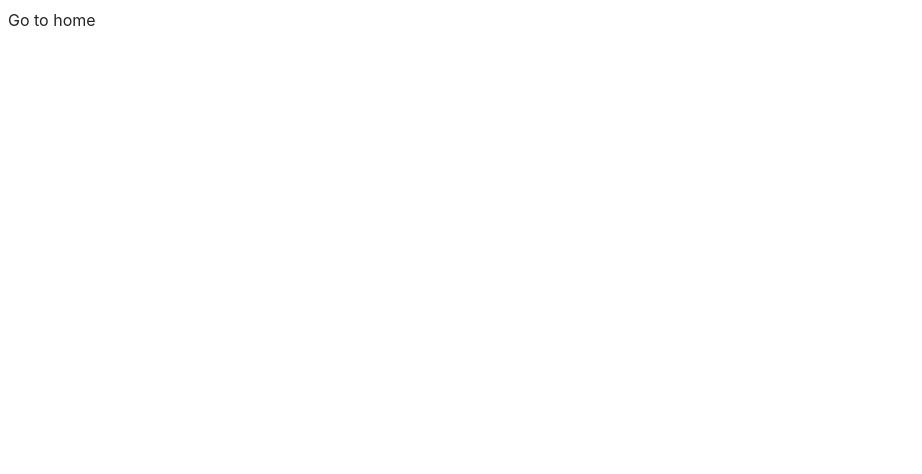
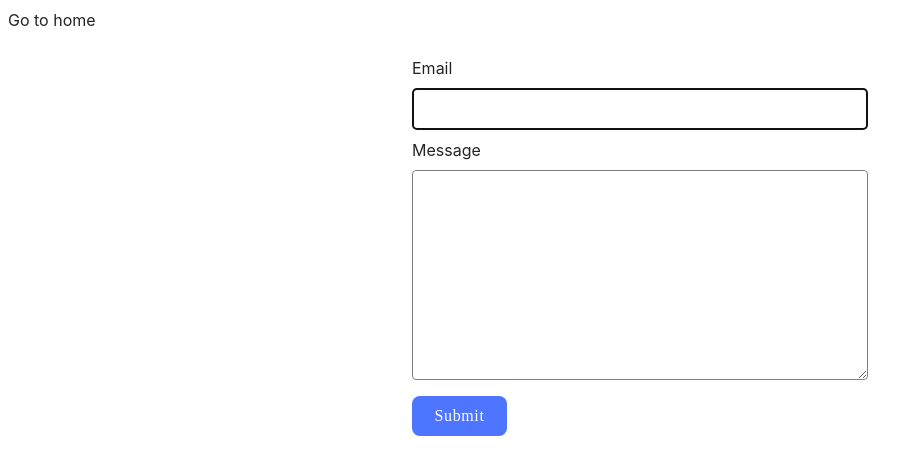
Before and after one commit to IrynaRybachok/goit-js-hw-09, a website built with Vite: page src/2-form.html in a window 1280 px wide. Shown: the whole page, without its empty margins (0-922 px from the left). Built offline with nearby package versions, Linux system fonts and the light colour scheme.

Commit message:
do task 2

```diff
--- a/src/2-form.html
+++ b/src/2-form.html
@@ -1,14 +1,25 @@
 <!DOCTYPE html>
 <html lang="en">
-<head>
-    <meta charset="UTF-8">
-    <meta name="viewport" content="width=device-width, initial-scale=1.0">
+  <head>
+    <meta charset="UTF-8" />
+    <meta name="viewport" content="width=device-width, initial-scale=1.0" />
     <title>Form</title>
     <link rel="stylesheet" href="./css/styles.css" />
-</head>
-<body>
+  </head>
+  <body>
     <a href="./index.html">Go to home</a>
+    <form class="feedback-form" autocomplete="off">
+      <label>
+        Email
+        <input type="email" name="email" autofocus />
+      </label>
+      <label>
+        Message
+        <textarea name="message" rows="8"></textarea>
+      </label>
+      <button type="submit">Submit</button>
+    </form>
 
     <script type="module" src="./js/2-form.js"></script>
-</body>
+  </body>
 </html>
--- a/src/css/2-form.css
+++ b/src/css/2-form.css
@@ -0,0 +1,65 @@
+.feedback-form {
+    width: 456px;
+    padding: 24px;
+    margin: 0 auto;
+    display: flex;
+    flex-direction: column;
+    border-radius: 8px;
+    background-color: #FFF;
+}
+
+label{
+    display: flex;
+    flex-direction: column;
+    gap: 8px;
+    margin-bottom: 8px;
+}
+
+label:last-child{
+    margin-bottom: 0;
+}
+
+label + label{
+    margin-bottom: 16px
+}
+
+input, textarea{
+    padding: 8px 16px;
+    color: #2E2F42;
+    font-family: Montserrat;
+    font-size: 16px;
+    line-height: 24px;
+    letter-spacing: 0.64px;
+    background-color: transparent;
+    border-radius: 4px;
+    border: 1px solid #808080;
+    transition: border-color 250ms cubic-bezier(0.4, 0, 0.2, 1);
+}
+
+input:focus, textarea:focus{
+    border-color: #000;
+}
+
+
+button{
+    display: flex;
+    justify-content: center;
+    align-items: center;
+    padding: 8px 16px;
+    width: 95px;
+    height: 40px;
+    border-radius: 8px;
+    background-color: #4E75FF;
+    border: none;
+    color: #FFF;
+    font-family: Montserrat;
+    font-size: 16px;
+    font-weight: 500;
+    line-height: 24px;
+    letter-spacing: 0.64px;
+    transition: background-color 250ms cubic-bezier(0.4, 0, 0.2, 1);
+}
+
+button:hover, button:focus{
+    background-color: #6C8CFF;
+}
--- a/src/js/2-form.js
+++ b/src/js/2-form.js
@@ -0,0 +1,117 @@
+const formData = {
+    email: "",
+    message: "",
+}
+
+const STORAGE_KEY = "feedback-form-state";
+
+const form = document.querySelector(".feedback-form");
+const email = form.elements.email;
+const message = form.elements.message;
+
+populateForm();
+
+form.addEventListener("input", handleFormInput);
+form.addEventListener("submit", handleFormSubmit);
+
+function handleFormSubmit(event){
+    event.preventDefault();
+
+    if (!email.value || !message.value){
+        alert("Fill please all fields");
+        return;
+    }else{
+        console.log(formData);
+        }
+
+    localStorage.removeItem(STORAGE_KEY);
+    form.reset();
+}
+
+function handleFormInput(){
+    formData.email = email.value.trim();
+    formData.message = message.value.trim();
+
+    localStorage.setItem(STORAGE_KEY, JSON.stringify(formData));
+}
+
+function populateForm(){
+    let savedFormData = {};
+
+    try {
+        savedFormData = JSON.parse(localStorage.getItem(STORAGE_KEY));
+    } catch (err){
+        console.log(err);
+        return;
+    }
+
+    if (!savedFormData){
+        return;
+    }
+
+    email.value = savedFormData.email;
+    message.value = savedFormData.message;
+}
+
+// variant 2
+
+// let formData = {
+//     email: "",
+//     message: "",
+// }
+
+// const STORAGE_KEY = "feedback-form-state";
+
+// const form = document.querySelector(".feedback-form");
+
+// populateForm();
+// form.addEventListener("input", handleFormInput);
+// form.addEventListener("submit", handleFormSubmit);
+
+// function handleFormInput(event){
+//     const value = event.target.value.trim();
+//     const key = event.target.name;
+
+//     // витягує з ЛС дані та зберігає їх в formData. А також може додати новий ключ в існуючий обʼєкт
+//     formData = JSON.parse(localStorage.getItem(STORAGE_KEY));
+
+//     if(formData){
+//         formData[key] = value;
+//     } else{
+//         formData = {
+//             [key]: value,
+//         }
+//     }
+//     localStorage.setItem(STORAGE_KEY, JSON.stringify(formData));
+// }
+
+// function handleFormSubmit(event){
+//     event.preventDefault();
+
+//     if(!form.elements.email.value || !form.elements.message.value){
+//         alert("Fill please all fields");
+//         return;
+//     } else {
+//         console.log(formData)
+//     }
+//     localStorage.removeItem(STORAGE_KEY)
+//     event.currentTarget.reset();
+// }
+
+// function populateForm(){
+//     let sevedFormData = {};
+
+//     try {sevedFormData = JSON.parse(localStorage.getItem(STORAGE_KEY))
+//     }catch(err){
+//         console.log(err);
+//         return;
+//     }
+
+//     if(!sevedFormData){
+//         return;
+//     }
+
+//     for(const key in sevedFormData){
+//         form.elements[key].value = sevedFormData[key];
+//     }
+// }
```
Also changed, not shown: src/js/1-gallery.js (+4 -3 lines).
